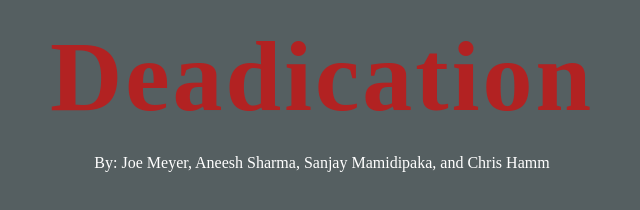
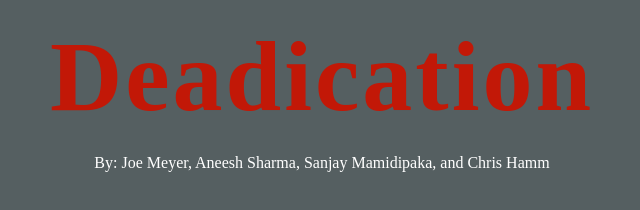
Before and after one commit to joemeyer03/Deadication, a plain HTML site: page index.html in a window 1280 px wide. Shown: the whole page, without its empty margins (318-958 px from the left). Drawn offline with Linux system fonts and the light colour scheme.

Commit message:
daddy spank me

```diff
--- a/index.html
+++ b/index.html
@@ -2,7 +2,7 @@
 <html>
 <body style="background-color:#555f61;">
 
-<h1 style="color:#B22222;"><center>Deadication</h1>
+<h1 style="color:#c21807;"><center>Deadication</h1>
 	<style>
 		body{
 			color:white;
```
